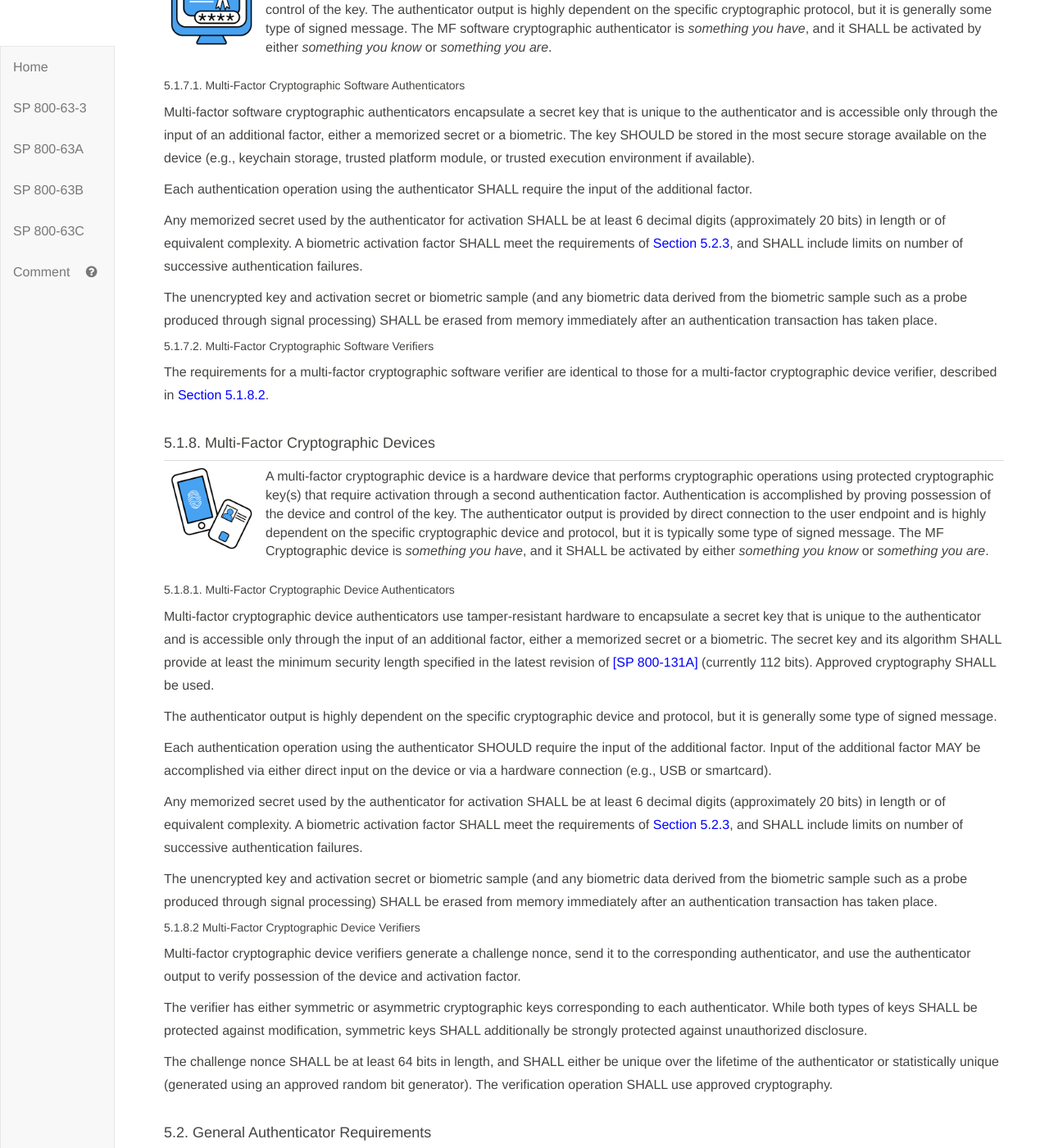
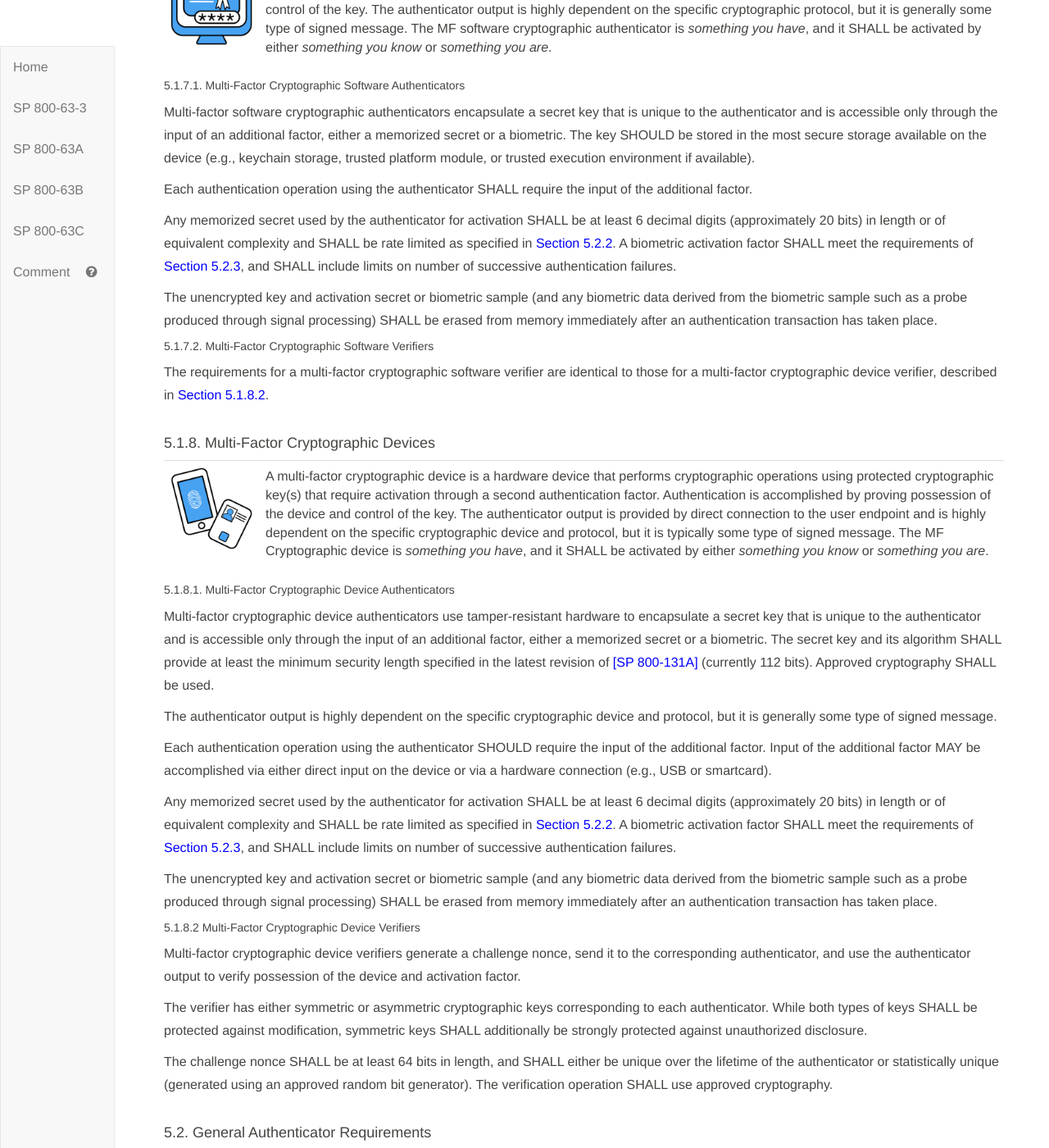
Before and after one commit to usnistgov/800-63-3, a Jekyll site: the page built from sp800-63b.md, in a window 1280 px wide and 1400 px high, scrolled down 32502 px. Shown: the whole window at 82% size. Built offline with Jekyll 4.4.1, drawn with Linux system fonts in a browser that asks for light colours; some of the changed text lies outside the part shown.

Commit message:
Emphasize throttling for memorized activation secrets of MF authenticators

```diff
--- a/sp800-63b/sec5_authenticators.md
+++ b/sp800-63b/sec5_authenticators.md
@@ -185,7 +185,7 @@ Multi-factor OTP authenticators operate in a similar manner to single-factor OTP
 
 The authenticator output SHALL have at least 6 decimal digits (approximately 20 bits) of entropy. The output SHALL be generated by using an approved block cipher or hash function to combine a symmetric key stored on a personal hardware device with a nonce to generate a one-time password. The nonce MAY be based on the date and time or on a counter generated on the device.
 
-Any memorized secret used by the authenticator for activation SHALL be at least 6 decimal digits (approximately 20 bits) in length or of equivalent complexity. A biometric activation factor SHALL meet the requirements of [Section 5.2.3](#biometric_use), including limits on number of successive authentication failures.
+Any memorized secret used by the authenticator for activation SHALL be at least 6 decimal digits (approximately 20 bits) in length or of equivalent complexity and SHALL be rate limited as specified in [Section 5.2.2](#throttle). A biometric activation factor SHALL meet the requirements of [Section 5.2.3](#biometric_use), including limits on number of successive authentication failures.
 
 The unencrypted key and activation secret or biometric sample (and any biometric data derived from the biometric sample such as a probe produced through signal processing) SHALL be erased from memory immediately after a password has been generated.
 
@@ -245,7 +245,7 @@ Multi-factor software cryptographic authenticators encapsulate a secret key that
 
 Each authentication operation using the authenticator SHALL require the input of the additional factor.
 
-Any memorized secret used by the authenticator for activation SHALL be at least 6 decimal digits (approximately 20 bits) in length or of equivalent complexity. A biometric activation factor SHALL meet the requirements of [Section 5.2.3](#biometric_use), and SHALL include limits on number of successive authentication failures.
+Any memorized secret used by the authenticator for activation SHALL be at least 6 decimal digits (approximately 20 bits) in length or of equivalent complexity and SHALL be rate limited as specified in [Section 5.2.2](#throttle). A biometric activation factor SHALL meet the requirements of [Section 5.2.3](#biometric_use), and SHALL include limits on number of successive authentication failures.
 
 The unencrypted key and activation secret or biometric sample (and any biometric data derived from the biometric sample such as a probe produced through signal processing) SHALL be erased from memory immediately after an authentication transaction has taken place.
 
@@ -273,7 +273,7 @@ The authenticator output is highly dependent on the specific cryptographic devic
 
 Each authentication operation using the authenticator SHOULD require the input of the additional factor. Input of the additional factor MAY be accomplished via either direct input on the device or via a hardware connection (e.g., USB or smartcard).
 
-Any memorized secret used by the authenticator for activation SHALL be at least 6 decimal digits (approximately 20 bits) in length or of equivalent complexity. A biometric activation factor SHALL meet the requirements of [Section 5.2.3](#biometric_use), and SHALL include limits on number of successive authentication failures.
+Any memorized secret used by the authenticator for activation SHALL be at least 6 decimal digits (approximately 20 bits) in length or of equivalent complexity and SHALL be rate limited as specified in [Section 5.2.2](#throttle). A biometric activation factor SHALL meet the requirements of [Section 5.2.3](#biometric_use), and SHALL include limits on number of successive authentication failures.
 
 The unencrypted key and activation secret or biometric sample (and any biometric data derived from the biometric sample such as a probe produced through signal processing) SHALL be erased from memory immediately after an authentication transaction has taken place.
 
```
